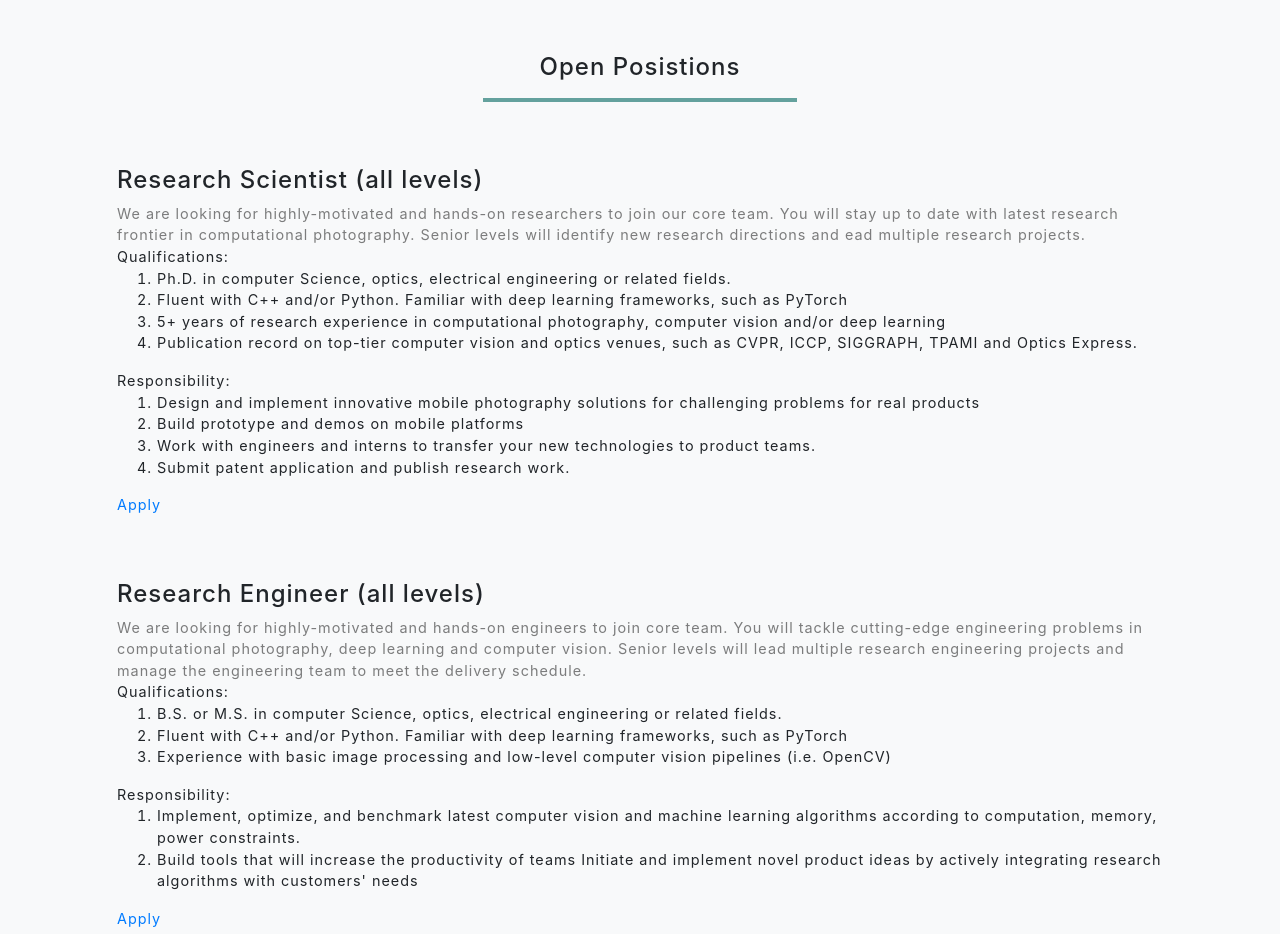
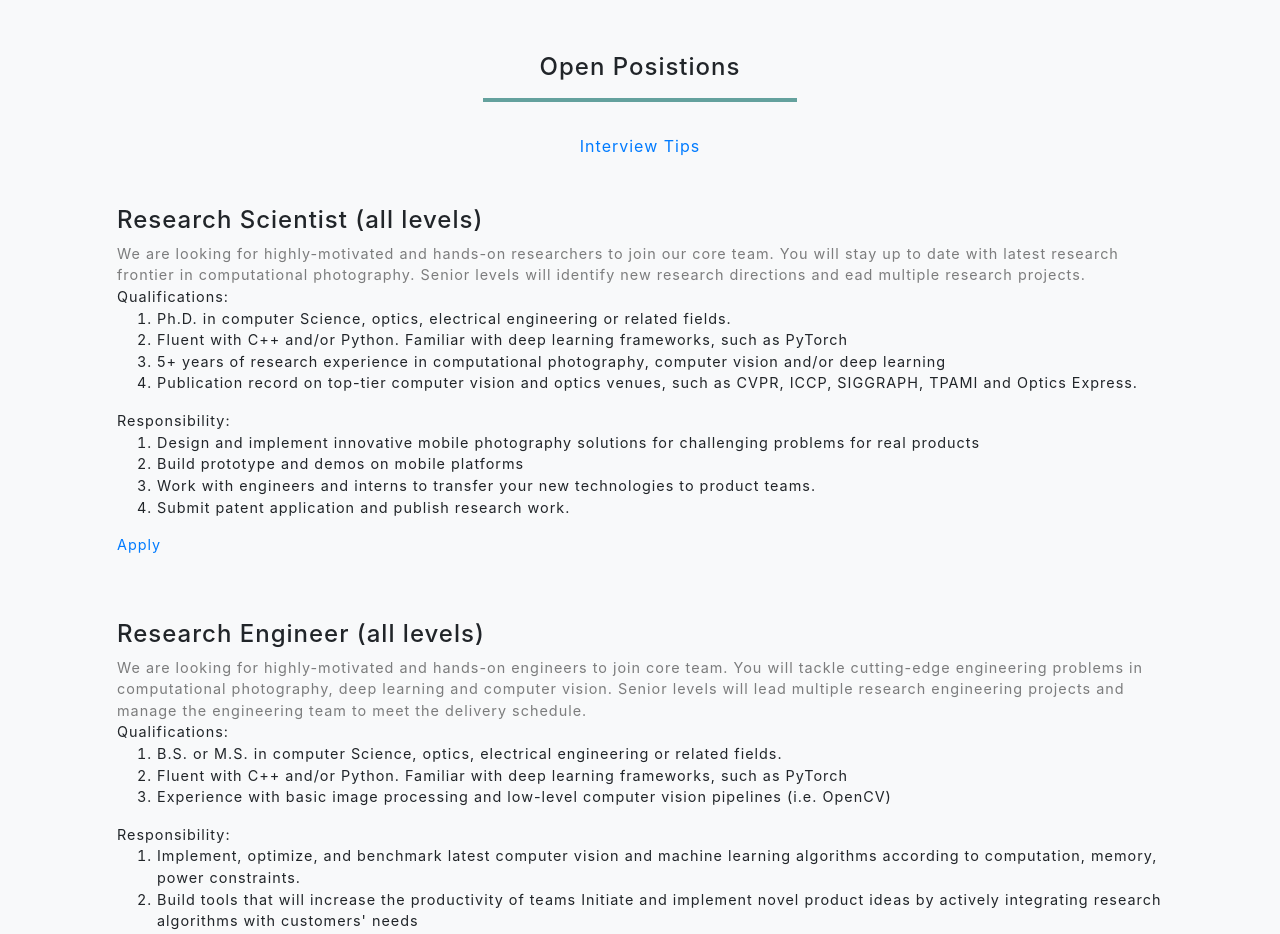
Before and after one commit to SenseBrainTech/sensebraintech.github.io, a website with bundled scripts: page index.html in a window 1280 px wide. Shown: the part 3880-4814 px from the top of the page. Built offline with nearby package versions, Linux system fonts and the light colour scheme.

Commit message:
interview tips

```diff
--- a/index.html
+++ b/index.html
@@ -230,7 +230,8 @@
               Enjoy working with a vibrant and diverse team, a competitive salary,
               as well as generous health and retirement benefits.
               <br><br>
-            <a class="js-scroll-trigger" href="#openings">Check out our current opennings below.</a>            </p>
+            <a class="js-scroll-trigger" href="#openings">Check out our current opennings below.</a>
+            </p>
           </div>
         </div>
       </div>
@@ -238,6 +239,7 @@
           <h4 class="text-black">Open Posistions</h4>
           <hr class="d-none d-lg-block mb-auto">
         </div>
+        <p style="text-align:center"><a class="js-scroll-trigger" href="https://docs.google.com/document/d/1YralmXmMufQmWdUAW1t31HEia_yIl-3k4cb58vEXFZc/edit?usp=sharing">Interview Tips</a></p>
         <div class="project-text w-100 text-center text-lg-left">
           <h4 class="text-black">Research Scientist (all levels)</h4>
           <p class="mb-0 text-black-50">
```
